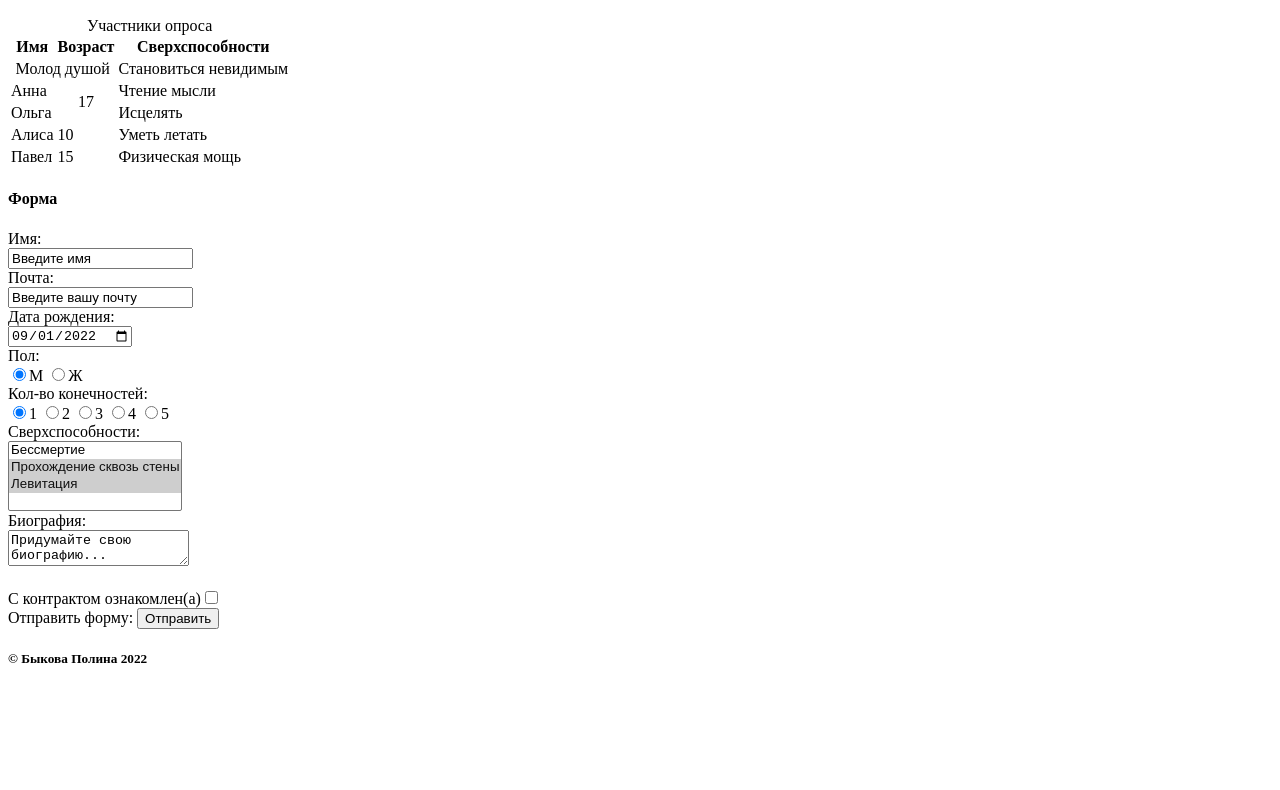
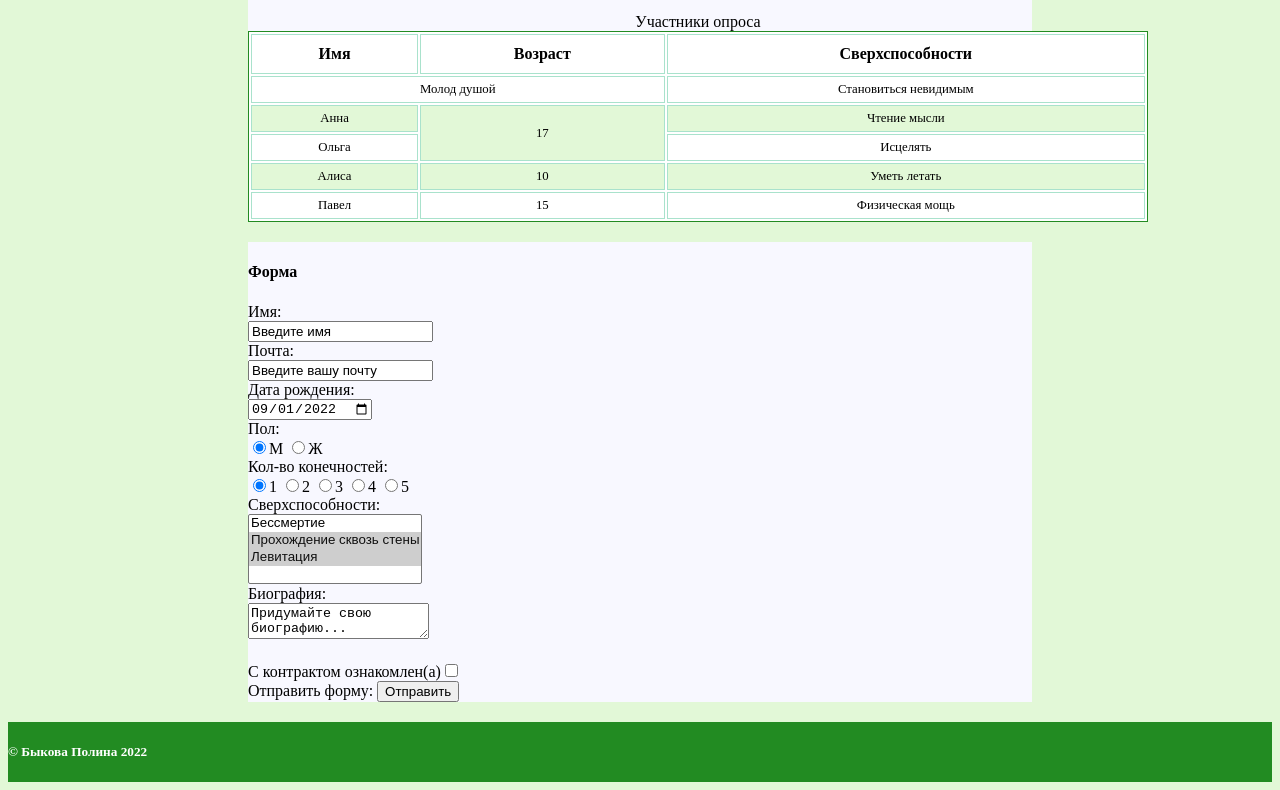
Before and after one commit to PolinaBY/zadanie4, a plain HTML site: page index.html in a window 1280 px wide. Shown: the part 915-1705 px from the top of the page. Before the commit the page ends 1604 px from the top, so only its background shows below. Drawn offline with Linux system fonts and the light colour scheme.

Commit message:
Update flex.css

```diff
--- a/flex.css
+++ b/flex.css
@@ -1,170 +1,161 @@
-<!DOCTYPE html>
-<html lang="ru">
-	<head>
-		<meta charset="UTF-8" />
-		<title> Буква Ю </title>
-		<link rel="stylesheet" href="flex.css">
-	</head>
-	<body>
-		<header>
-			<div id="line">
-				<a>Буква Ю</a>
-				<div id="logo">
-					<img src="https://i.ibb.co/Wxq7Vyn/image.png" Width="100" Height="100" alt="name"/>
-				</div>
-			</div>
-		</header>
-
-		<nav>
-			<ul class="menu">
-				<li><a href="index.html" title="Главная информация о компании">Главная</a></li>
-				<li><a href="#Гиперссылки" title="Нумированный список гиперссылок">Гиперссылки</a></li>
-				<li><a href ="#Таблица" title="Таблица с контентом">Таблица</a></li>
-				<li><a href ="#Форма" title="Перейти к заполнению формы">Форма</a></li>
-			</ul>
-		</nav>
-
-      <div class="silki">
-	      <h4 id="Гиперссылки">Гиперссылки</h4>
-        <ol>
-         <li><a href="http://example.com/">Задание 1</a></li>
-         <li><a href="https://example.com/">Задание 2</a></li>
-         <li><a href="ftp://example.com/Temp/file.txt">Задание 3</a></li>
-         <li><a href="ftp://usser:pussword@example.com/Temp/file.txt">Задание 4</a></li>
-         <li><a href="https://example.com#Почта">Задание 5</a></li>
-         <li><a href="#Почта">Задание 6</a></li>
-         <li><a href="https://example.com?product=phone&color=black">Задание 7</a></li>
-         <li>
-           <ul class="menu1">
-             <li><a href="https://example.com/menu/o_nas/" title="Главная информация о компании">О компании</a></li>
-             <li><a href ="https://example.com/menu/phone/" title="Контактиные данные"> Телефон</a></li>
-           </ul>
-         </li>
-         <li><a>https://example.com</a></li>
-         <li><a href=" ">Задание 10</a></li>
-         <li><a href="https://example.com/" rel="nofollow">Задание 11</a></li>
-         <li><!--noindex--><a href="https://example.com">Задание 12</a><!--/noindex--></li>
-         <li>Задание делается по <a href="https://example.com">образцу</a></li>
-         <li><a href="http://example.com/"><img src="https://im.wampi.ru/2022/09/11/image.jpg" Width="100" Height="75" alt="Flowers"> </a></li>
-         <li><map name="m1">
-           <area shape="rect" coords="150,10,260,140" href="https://example.com/" alt="Red square">
-           <area shape="circle" coords="75,75,60" href="http://example.com/" alt="Green circle">
-           </map>
-           <img usemap="#m1" src="https://i.ibb.co/LN7bFGM/2640804.jpg" Width="300" Height="150" alt="Фигуры"></li>
-         <li><a href="index.html">Задание 16</a></li>
-         <li><a href="about">Задание 17</a></li>
-         <li><a href="../index.html">Задание 18</a></li>
-         <li><a href="../../index.html">Задание 19</a></li>
-         <li><a href="/">Задание 20</a></li>
-         <li><a href="/about">Задание 21</a></li>
-        </ol>
-       </div>
-
-     <div class="tableandform">
-	<div class="table">
-		<h4 id="Таблица">Таблица</h4>
-        <table>
-         <caption>Участники опроса</caption>
-         <tr>
-          <th>Имя</th>
-          <th>Возраст</th>
-          <th>Сверхспособности</th>
-         </tr>
-         <tr>
-          <td colspan="2" style="text-align: center">Молод душой</td><td>Становиться невидимым</td>
-         </tr>
-         <tr class="even">
-          <td>Анна</td><td rowspan="2" style="text-align: center">17</td><td>Чтение мысли</td>
-         </tr>
-         <tr>
-          <td>Ольга</td><td>Исцелять</td>
-         </tr>
-         <tr class="even">
-          <td>Алиса</td><td>10</td><td>Уметь летать</td>
-         </tr>
-         <tr>
-          <td>Павел</td><td>15</td><td>Физическая мощь</td>
-         </tr>
-        </table>
-       </div>
-
-
-      <div class="forma">
-	      <h4 id="Форма">Форма</h4>
-        <form action="URL_отправки_данных" method="POST">
-         <label>
-         Имя:
-         <br />
-         <input name="name" value="Введите имя" />
-       </label>
-       <br />
-       <label>
-         Почта:
-       <br />
-         <input name="email" value="Введите вашу почту" type="email" />
-       </label>
-       <br />
-       <label>
-         Дата рождения:
-         <br />
-         <input name="date" value="2022-09-01" type="date" />
-       </label>
-       <br />
-         Пол:
-         <br />
-         <label>
-         <input type="radio" checked="checked" name="sex" value="Значение1" />М
-         </label>
-         <label>
-         <input type="radio" name="sex" value="Значение2" />Ж
-         </label>
-         <br />
-       Кол-во конечностей:
-       <br />
-       <label>
-         <input type="radio" checked="checked" name="legs" value="Значение1" />1
-       </label>
-       <label>
-         <input type="radio" name="legs" value="Значение2" />2
-       </label>
-       <label>
-         <input type="radio" name="legs" value="Значение3" />3
-       </label>
-       <label>
-         <input type="radio" name="legs" value="Значение4" />4
-       </label>
-       <label>
-         <input type="radio" name="legs" value="Значение5" />5
-      </label>
-       <br />
-       <label>
-       Сверхспособности:
-       <br />
-       <select name="powers[]" multiple="multiple">
-         <option value="Значение1">Бессмертие</option>
-         <option value="Значение2" selected="selected">Прохождение сквозь стены</option>
-         <option value="Значение3" selected="selected">Левитация</option>
-       </select>
-       </label>
-       <br />
-       <label>
-       Биография:
-       <br />
-         <textarea name="bio">Придумайте свою биографию...</textarea>
-       </label>
-       <br />
-       <br />
-       <label>
-         С контрактом ознакомлен(а)<input type="checkbox" name="check-1" />
-       </label>
-       <br />
-	Отправить форму:
-         <input type="submit" value="Отправить" />
-     </form>
-    </div>
-   </div>
-     <footer class="footer" id="foot">
-      <h5> © Быкова Полина 2022 </h5>
-    </footer>
-  </body>
-</html>
+html,body
+{
+  background-color: #e2f8d7;
+}
+#line
+{
+  display: flex;
+  background-color: #228b22;
+  flex-grow: 1;
+  flex-direction: row-reverse;
+  justify-content: flex-end;
+  color: #ffffff;
+  font-size: 60px;
+}
+.footer
+{
+  display: flex;
+  background-color: #228b22;
+  color: #ffffff;
+  margin-top: 20px;
+  flex-grow: 1;
+}
+table
+{
+  border: 1px solid #228b22;
+  width: 900px;
+  background: #ffff;
+}
+td, th
+{
+    padding: 3px;
+}
+th
+{
+  text-align: center;
+  padding: 10px;
+  border: 1px solid #A9E2CC;
+}
+td
+{
+  text-align: center;
+  font-size: 0.8em;
+  padding: 5px 7px;
+  border: 1px solid #A9E2CC;
+}
+tr.even
+{
+  background: #e2f8d7;
+}
+#logo
+{
+  display: flex;
+  justify-content: flex-start;
+  margin-right: 250px;
+  }
+.menu
+{
+  display: flex;
+  background-color: #f8f8ff;
+  margin-top: 20px;
+  flex-direction: column;
+  flex-grow: 1;
+  list-style-type: none;
+  justify-content: center;
+}
+.menu li
+{
+  list-style-type: none;
+}
+  .silki
+{
+  display: flex;
+  background-color: #f8f8ff;
+  flex-basis: auto;
+  flex-grow: 1;
+  flex-direction: column;
+}
+.tableandform
+{
+  display: flex;
+  flex-direction: column;
+}
+.table
+{
+  margin-top: 20px;
+  display: flex;
+  background-color: #f8f8ff;
+  flex-basis: auto;
+  flex-grow: 1;
+  flex-direction: column;
+}
+.forma
+{
+  margin-top: 20px;
+  display: flex;
+  background-color: #f8f8ff;
+  flex-basis: auto;
+  flex-grow: 1;
+  order: -1;
+  flex-direction: column;
+}
+@media screen and (min-width: 1224px){
+#logo
+{
+  float: left;
+  margin-right: 240px;
+  margin-left: 240px;
+  }
+.menu
+{
+  display: flex;
+  background-color: #f8f8ff;
+  flex-direction: row;
+  margin-left: 50px;
+  margin-left: 240px;
+  margin-right: 240px;
+}
+.menu a
+{
+  list-style-type: none;
+  display: inline-block;
+  float: left;
+  margin-right: 80px;
+  text-align: center;
+}
+.silki
+{
+  display: flex;
+  background-color: #f8f8ff;
+  flex-basis: auto;
+  margin-left: 240px;
+  margin-right: 240px;
+  flex-direction: column;
+}
+  .tableandform
+{
+  display: flex;
+  flex-direction: column;
+}
+.table
+{
+  margin-top: 20px;
+  display: flex;
+  background-color: #f8f8ff;
+  flex-basis: auto;
+  margin-left: 240px;
+  margin-right: 240px;
+  flex-direction: column;
+  order: -1;
+}
+.forma
+{
+  margin-top: 20px;
+  display: flex;
+  background-color: #f8f8ff;
+  flex-basis: auto;
+  margin-left: 240px;
+  margin-right: 240px;
+  flex-direction: column;
+}
+}
```
